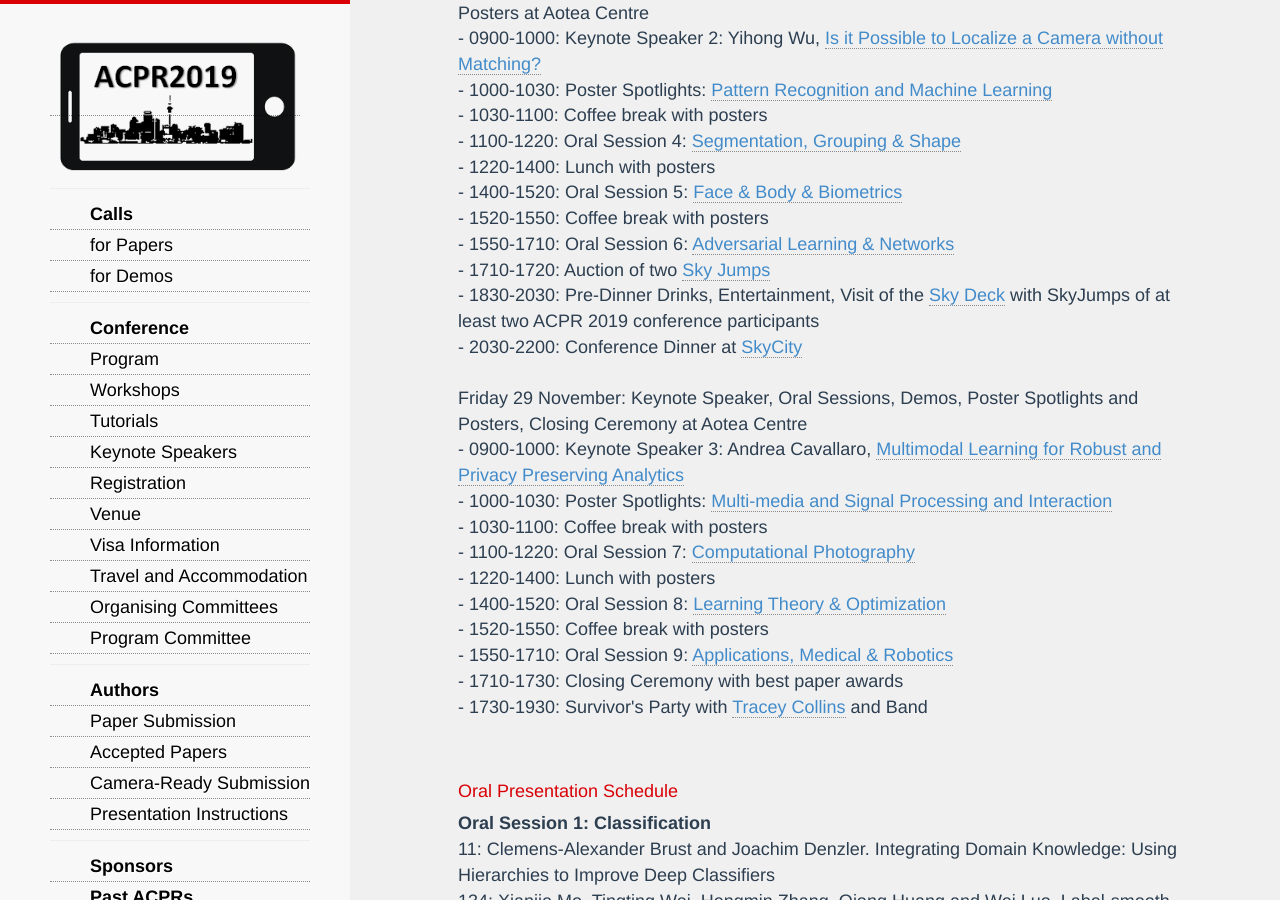
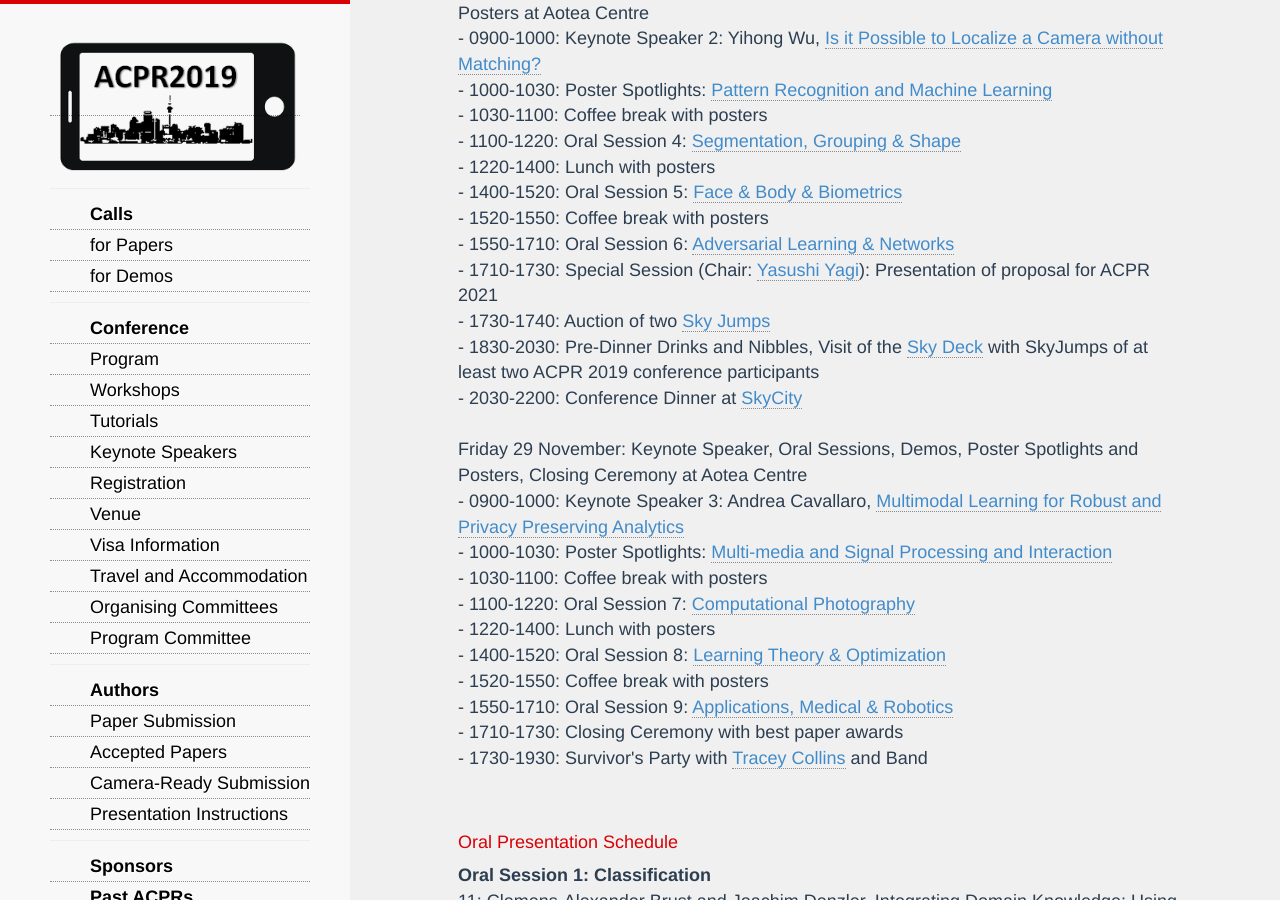
Before and after one commit to AndrewChenUoA/ACPR2019, a Jekyll site: the page built from program.html, in a window 1280 px wide and 900 px high, scrolled down 1312 px. Built offline with Jekyll 4.4.1, drawn with Linux system fonts in a browser that asks for light colours; nearby versions of some CDN libraries; Markdown is read by kramdown in place of the engine named in the settings.

Commit message:
Update program

```diff
--- a/program.html
+++ b/program.html
@@ -43,8 +43,9 @@
   - 1400-1520: Oral Session 5: <a href="/program.html#or5">Face & Body & Biometrics</a><br/>
   - 1520-1550: Coffee break with posters<br/>
   - 1550-1710: Oral Session 6: <a href="/program.html#or6">Adversarial Learning & Networks</a><br/>
-  - 1710-1720: Auction of two <a href="https://www.bungy.co.nz/auckland/sky-tower/">Sky Jumps</a><br/>
-  - 1830-2030: Pre-Dinner Drinks, Entertainment, Visit of the <a href="https://www.skycityauckland.co.nz/sky-tower/admissions/">Sky Deck</a> with SkyJumps of at least two ACPR 2019 conference participants<br/>
+  - 1710-1730: Special Session (Chair: <a href="http://www.ist.osaka-u.ac.jp/english/introduction/professors/computer-science/intelligent-media-systems/yasushi-yagi.html">Yasushi Yagi</a>): Presentation of proposal for ACPR 2021<br/>
+  - 1730-1740: Auction of two <a href="https://www.bungy.co.nz/auckland/sky-tower/">Sky Jumps</a><br/>
+  - 1830-2030: Pre-Dinner Drinks and Nibbles, Visit of the <a href="https://www.skycityauckland.co.nz/sky-tower/admissions/">Sky Deck</a> with SkyJumps of at least two ACPR 2019 conference participants<br/>
   - 2030-2200: Conference Dinner at <a href="https://www.skycityauckland.co.nz">SkyCity</a><br/><br/>
   Friday 29 November: Keynote Speaker, Oral Sessions, Demos, Poster Spotlights and Posters, Closing Ceremony at Aotea Centre<br/>
   - 0900-1000: Keynote Speaker 3: Andrea Cavallaro, <a href="/keynote.html#acav">Multimodal Learning for Robust and Privacy Preserving Analytics</a><br/>
```
